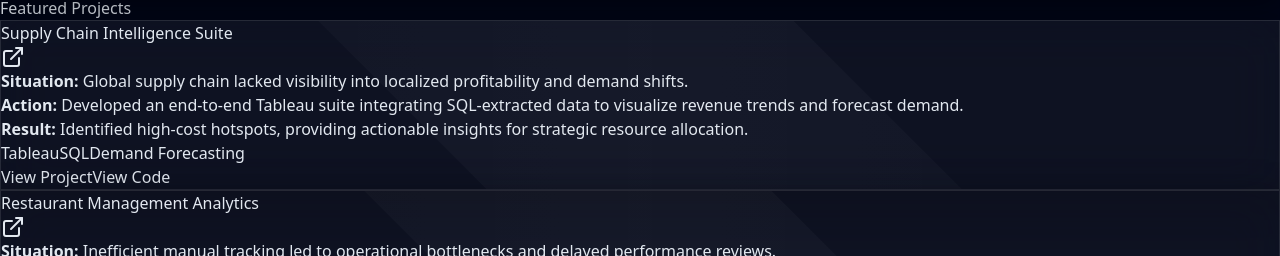
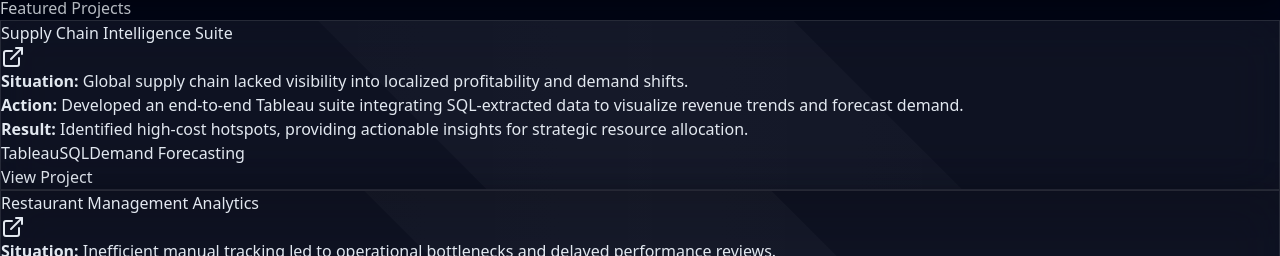
Before and after one commit to MadhavLimbasiya/Madhav-Limbasiya-Portfolio, a React (Vite) app: page / in a window 1280 px wide. Shown: the part 2583-2839 px from the top of the page. Built offline with nearby package versions, Linux system fonts and the light colour scheme.

Commit message:
Fix deploy workflow and paths

```diff
--- a/src/App.jsx
+++ b/src/App.jsx
@@ -408,6 +408,57 @@ const Projects = () => {
   //   </section>
   // );
 
+  // return (
+  //   <section id="projects" className="py-20 relative">
+  //     <div className="max-w-7xl mx-auto px-4 sm:px-6 lg:px-8 relative z-10">
+  //       <h2 className="text-3xl font-extrabold text-white mb-12 text-center tracking-tight">Featured Projects</h2>
+  //       <div className="grid grid-cols-1 md:grid-cols-2 lg:grid-cols-3 gap-8">
+  //         {projects.map((project, index) => (
+  //           <div key={index} className="glass-card rounded-2xl flex flex-col h-full group">
+  //             <div className="absolute inset-0 bg-gradient-to-tr from-white/5 to-transparent opacity-50 pointer-events-none"></div>
+
+  //             <div className="p-8 flex-grow relative z-10">
+  //               <div className="flex justify-between items-start mb-6">
+  //                 <h3 className="text-xl font-bold text-white group-hover:text-teal-400 transition-colors pr-2">{project.title}</h3>
+  //                 <ExternalLink className="w-6 h-6 text-slate-500 group-hover:text-teal-400 cursor-pointer transition-colors flex-shrink-0" />
+  //               </div>
+
+  //               <ul className="text-slate-300 mb-6 text-sm leading-relaxed font-medium space-y-3">
+  //                 {project.description}
+  //               </ul>
+  //             </div>
+
+  //             <div className="px-8 pb-8 pt-0 mt-auto relative z-10 flex flex-col gap-5">
+
+  //               <div className="flex flex-wrap gap-2">
+  //                 {project.tags.map((tag, i) => (
+  //                   <span key={i} className="px-3 py-1 bg-teal-400/10 border border-teal-400/30 text-teal-300 text-xs font-bold rounded-lg shadow-sm">
+  //                     {tag}
+  //                   </span>
+  //                 ))}
+  //               </div>
+
+  //               {/* ONLY show buttons for the very first project (Supply Chain) */}
+  //               {index === 0 && (
+  //                 <div className="flex gap-3">
+  //                   <a href={project.link} target="_blank" rel="noopener noreferrer" className="flex-1 text-center py-2.5 bg-teal-400 text-slate-950 text-xs font-bold rounded-lg hover:bg-teal-300 transition-colors shadow-sm">
+  //                     View Project
+  //                   </a>
+  //                   <a href={project.github} target="_blank" rel="noopener noreferrer" className="flex-1 text-center py-2.5 border border-white/20 text-white text-xs font-bold rounded-lg hover:bg-white/10 transition-colors shadow-sm">
+  //                     View Code
+  //                   </a>
+  //                 </div>
+  //               )}
+
+  //             </div>
+  //           </div>
+  //         ))}
+  //       </div>
+  //     </div>
+  //   </section>
+  // );
+
+
   return (
     <section id="projects" className="py-20 relative">
       <div className="max-w-7xl mx-auto px-4 sm:px-6 lg:px-8 relative z-10">
@@ -438,14 +489,11 @@ const Projects = () => {
                   ))}
                 </div>
 
-                {/* ONLY show buttons for the very first project (Supply Chain) */}
+                {/* ONLY show the View Project button for the first project */}
                 {index === 0 && (
                   <div className="flex gap-3">
-                    <a href={project.link} target="_blank" rel="noopener noreferrer" className="flex-1 text-center py-2.5 bg-teal-400 text-slate-950 text-xs font-bold rounded-lg hover:bg-teal-300 transition-colors shadow-sm">
+                    <a href={project.link} target="_blank" rel="noopener noreferrer" className="w-full text-center py-2.5 bg-teal-400 text-slate-950 text-xs font-bold rounded-lg hover:bg-teal-300 transition-colors shadow-sm">
                       View Project
-                    </a>
-                    <a href={project.github} target="_blank" rel="noopener noreferrer" className="flex-1 text-center py-2.5 border border-white/20 text-white text-xs font-bold rounded-lg hover:bg-white/10 transition-colors shadow-sm">
-                      View Code
                     </a>
                   </div>
                 )}
```
